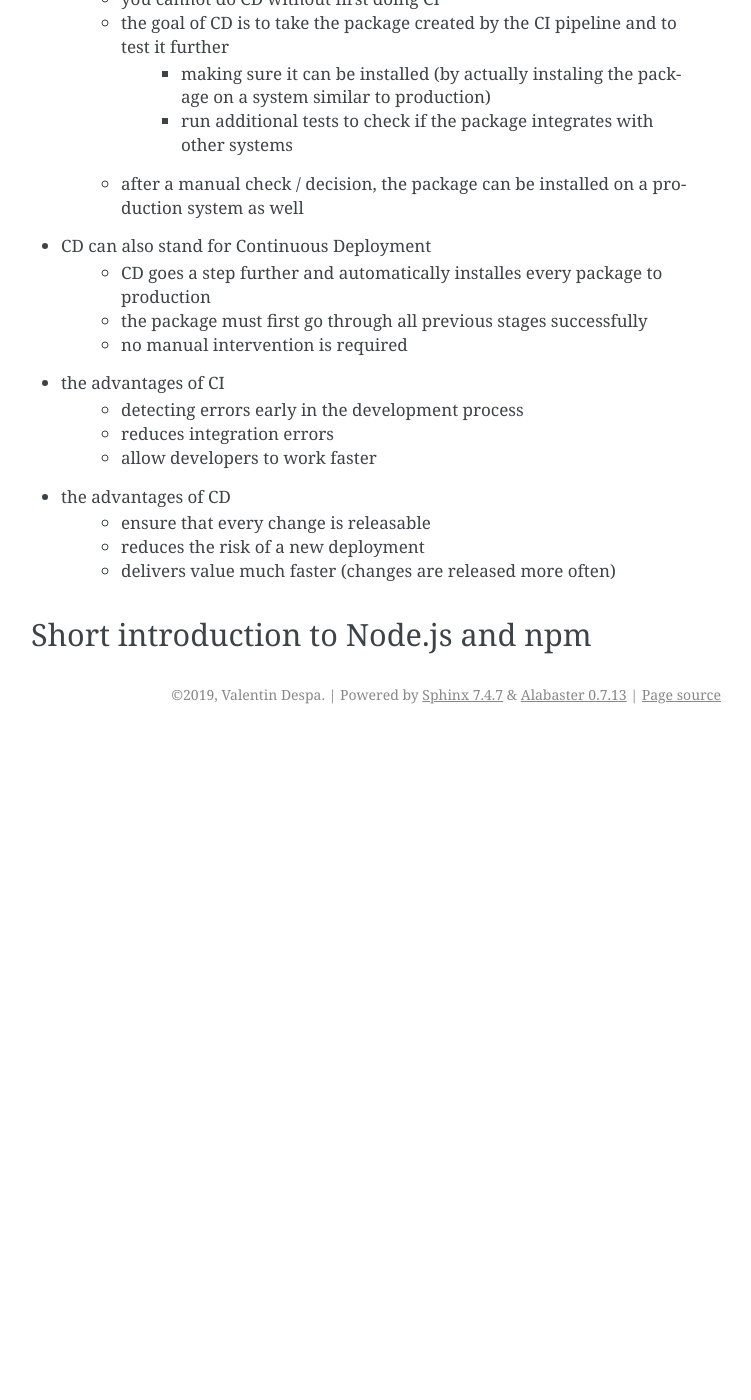
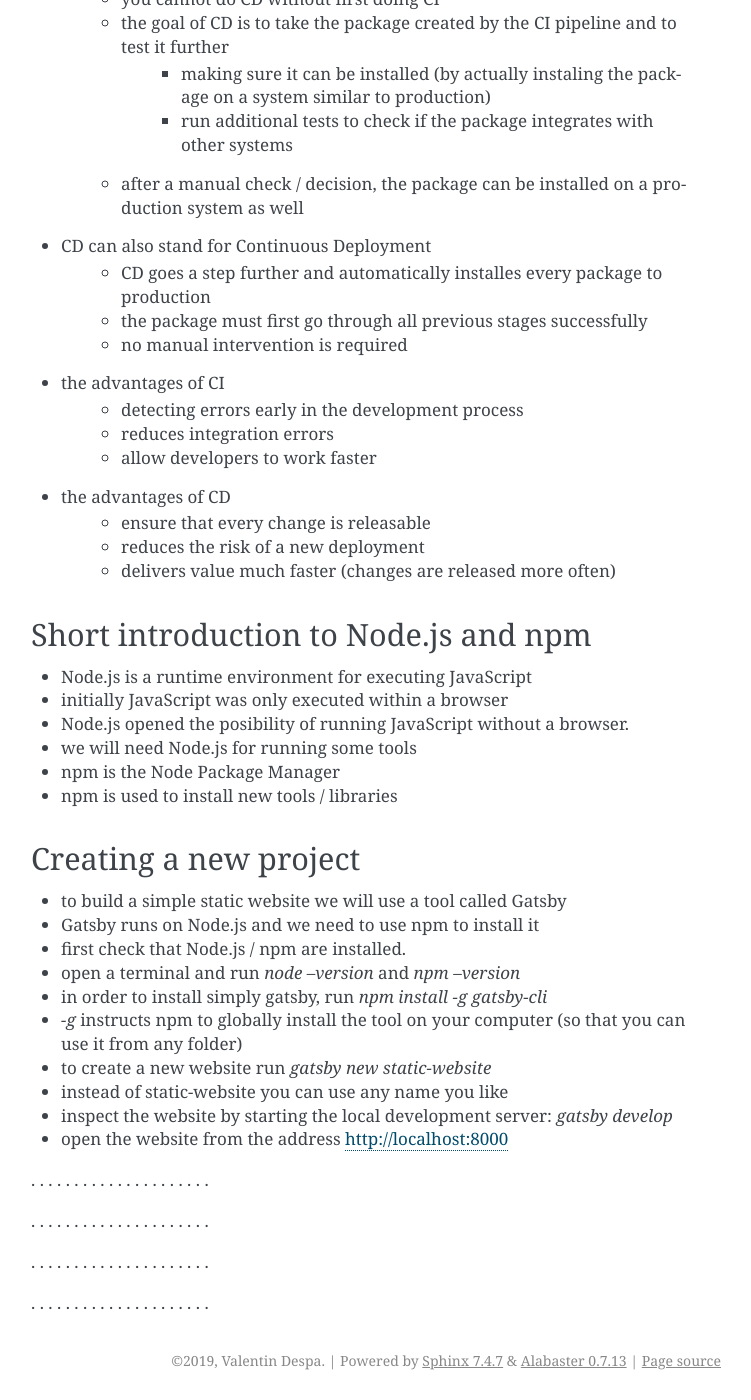
Before and after one commit to vdespa/gitlab-ci-course-notes, a Sphinx documentation site: the page built from docs/source/2-ci-cd-workflow.rst, in a window 1280 px wide and 1400 px high, scrolled down 608 px. Shown: the whole window, without its empty margins (389-1140 px from the left). Built offline with Sphinx 7.4.7, drawn with Linux system fonts in a browser that asks for light colours; before the commit the page ends 1342 px from its top, so only the background shows below that; some of the changed text lies outside the part shown.

Commit message:
Add more content

```diff
--- a/docs/source/2-ci-cd-workflow.rst
+++ b/docs/source/2-ci-cd-workflow.rst
@@ -42,3 +42,33 @@ What is CI / CD?
 
 Short introduction to Node.js and npm
 -------------------------------------
+
+- Node.js is a runtime environment for executing JavaScript
+- initially JavaScript was only executed within a browser
+- Node.js opened the posibility of running JavaScript without a browser.
+- we will need Node.js for running some tools
+- npm is the Node Package Manager
+- npm is used to install new tools / libraries
+
+Creating a new project
+----------------------
+
+- to build a simple static website we will use a tool called Gatsby
+- Gatsby runs on Node.js and we need to use npm to install it
+- first check that Node.js / npm are installed.
+- open a terminal and run `node --version` and `npm --version`
+- in order to install simply gatsby, run `npm install -g gatsby-cli`
+- `-g` instructs npm to globally install the tool on your computer (so that you can use it from any folder)
+- to create a new website run `gatsby new static-website`
+- instead of static-website you can use any name you like
+- inspect the website by starting the local development server: `gatsby develop`
+- open the website from the address http://localhost:8000
+
+
+.  .  .  .  .  .  .  .  .  .  .  .  .  .  .  .  .  .  .  .  .
+
+.  .  .  .  .  .  .  .  .  .  .  .  .  .  .  .  .  .  .  .  .
+
+.  .  .  .  .  .  .  .  .  .  .  .  .  .  .  .  .  .  .  .  .
+
+.  .  .  .  .  .  .  .  .  .  .  .  .  .  .  .  .  .  .  .  .
```
